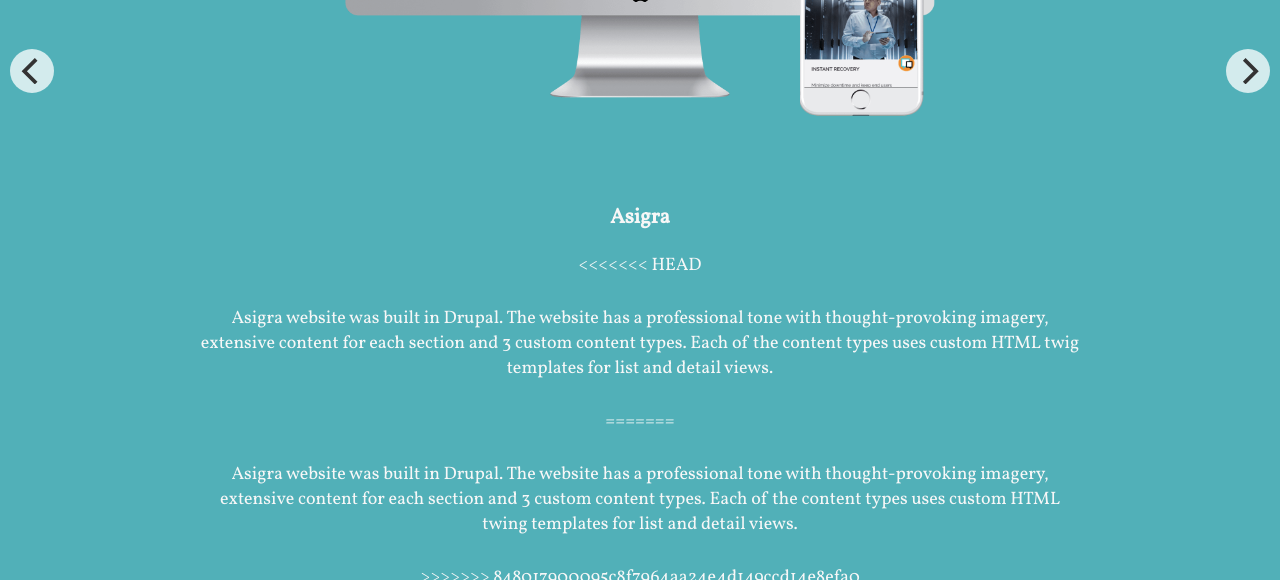
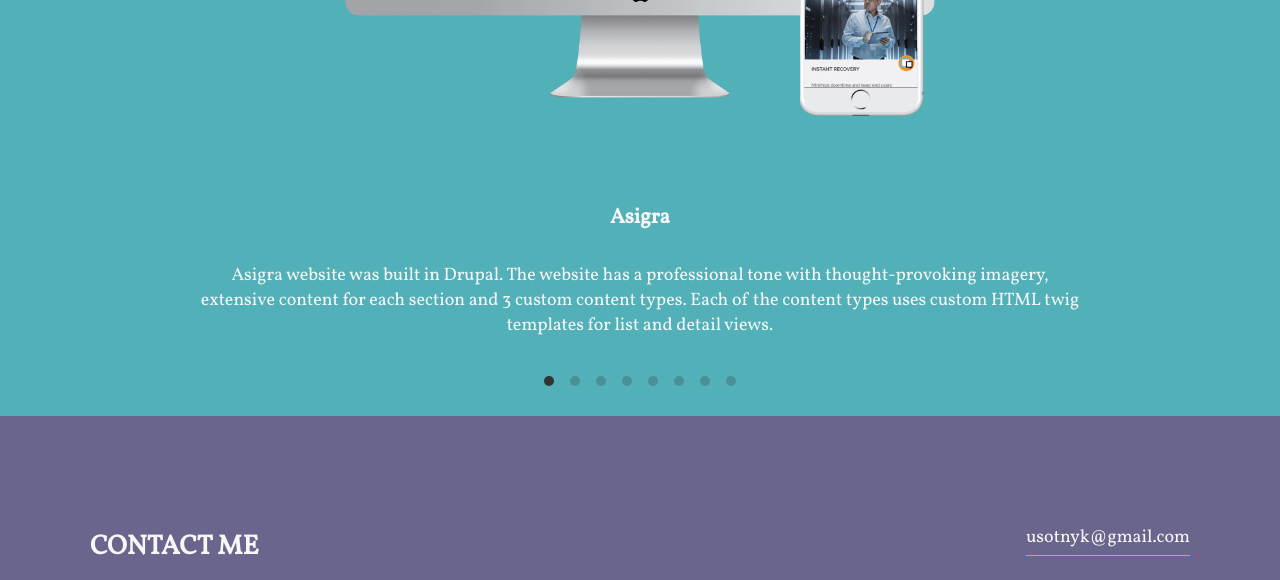
Before and after one commit to usotnyk/portfolio-site, a website: page index.html in a window 1280 px wide. Shown: the part 1783-2363 px from the top of the page. Drawn offline with nearby package versions, Linux system fonts and the light colour scheme.

Commit message:
Add Asigra project description

```diff
--- a/index.html
+++ b/index.html
@@ -111,11 +111,7 @@
         <div class="text-center">
           <img src="assets/images/asigra.png" alt="Asigra screenshot">
           <a href="https://www.asigra.com/" target="_blank" class="desktop-hover"><h3>Asigra</h3></a>
-<<<<<<< HEAD
           <p class="portfolio-description">Asigra website was built in Drupal. The website has a professional tone with thought-provoking imagery, extensive content for each section and 3 custom content types. Each of the content types uses custom HTML twig templates for list and detail views. </p>
-=======
-          <p class="portfolio-description">Asigra website was built in Drupal. The website has a professional tone with thought-provoking imagery, extensive content for each section and 3 custom content types. Each of the content types uses custom HTML twing templates for list and detail views. </p>
->>>>>>> 848017900095c8f7964aa24e4d149ccd14e8efa0
           <a href="https://www.asigra.com" target="_blank" class="btn desktop-hidden">Visit site</a>
           <p></p>
         </div>
```
